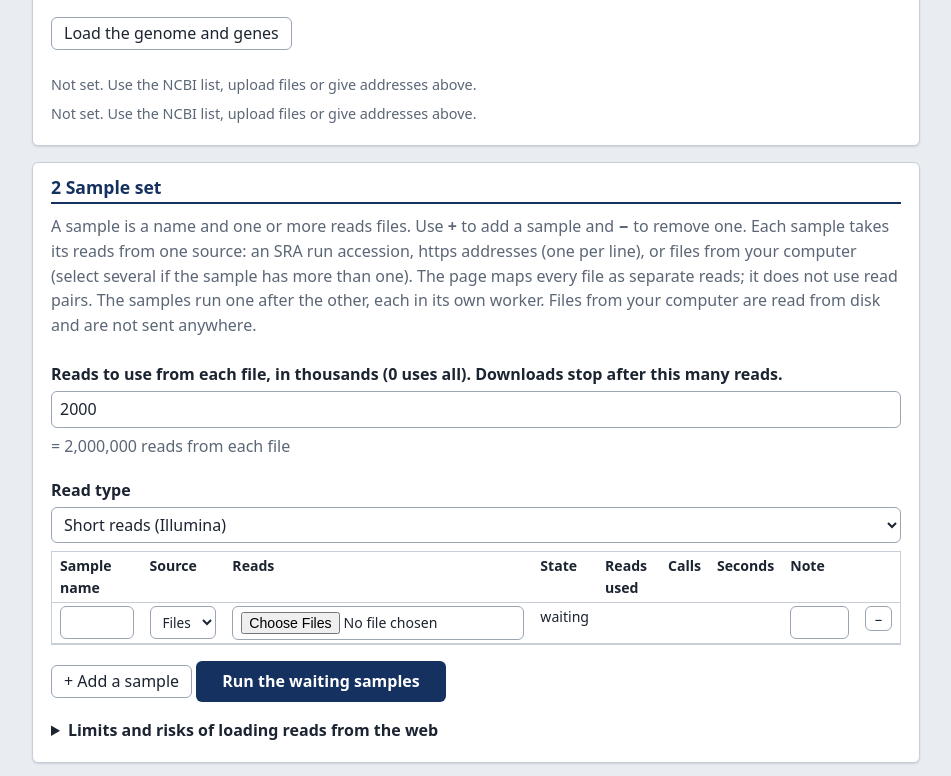
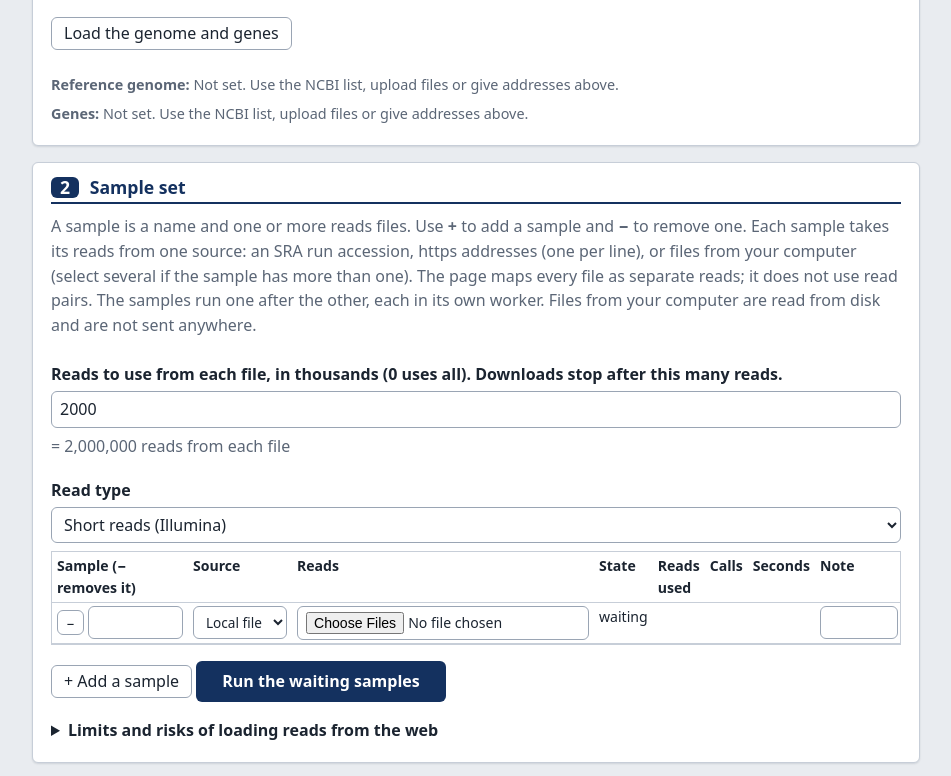
Before and after one commit to stajichlab/qmutfind, a plain HTML site: page site/index.html in a window 1280 px wide. Shown: the part 1195-1971 px from the top of the page, without its empty margins (164-1115 px from the left). Drawn offline with Linux system fonts and the light colour scheme.

Commit message:
Page layout: stacked sample cards on narrow screens, minus button beside the name, labelled source lines, numbered sections 1 and 2
Co-Authored-By: Claude Sonnet 5.5 <noreply@anthropic.com>

```diff
--- a/site/app.js
+++ b/site/app.js
@@ -825,7 +825,8 @@ function sampleRow(s) {
   row.dataset.id = String(s.id);
   const imported = s.state.startsWith('imported');
   const locked = imported || s.state === 'running' || s.state === 'done' || s.state.startsWith('done');
-  const td = (cls) => { const c = document.createElement('td'); if (cls) c.className = cls; row.appendChild(c); return c; };
+  const labels = ['Sample name', 'Source', 'Reads', 'State', 'Reads used', 'Calls', 'Seconds', 'Note'];
+  const td = (cls) => { const c = document.createElement('td'); if (cls) c.className = cls; c.dataset.label = labels[row.children.length]; row.appendChild(c); return c; };
   const edited = () => { // changing a failed or cancelled sample makes it ready to run again
     if (s.state.startsWith('failed') || s.state === 'cancelled') { s.state = 'waiting'; row.querySelector('.strain-state').textContent = 'waiting'; }
     lastCombined = null;
@@ -836,7 +837,9 @@ function sampleRow(s) {
   name.setAttribute('aria-label', 'Sample name');
   name.addEventListener('input', () => { s.name = name.value.trim(); row.dataset.name = s.name; edited(); });
   name.addEventListener('change', () => refreshChoices());
-  nameCell.appendChild(name);
+  const nameLine = Object.assign(document.createElement('div'), { className: 'name-line' });
+  nameCell.appendChild(nameLine);
+  nameLine.appendChild(name);
 
   const sourceCell = td();
   if (imported) {
@@ -846,7 +849,7 @@ function sampleRow(s) {
     source.className = 'sample-source';
     source.setAttribute('aria-label', 'Where the reads come from');
     source.disabled = locked;
-    for (const [value, label] of [['sra', 'SRA run'], ['url', 'Web addresses'], ['local', 'Files from this computer']]) source.appendChild(new Option(label, value));
+    for (const [value, label] of [['sra', 'SRA run'], ['url', 'Web addresses'], ['local', 'Local files']]) source.appendChild(new Option(label, value));
     source.value = s.source;
     sourceCell.appendChild(source);
     source.addEventListener('change', () => { s.source = source.value; edited(); showGroup(); });
@@ -910,14 +913,13 @@ function sampleRow(s) {
   note.addEventListener('input', () => { s.note = note.value.trim(); });
   noteCell.appendChild(note);
 
-  const last = td();
   const remove = Object.assign(document.createElement('button'), { type: 'button', className: 'strain-remove', textContent: '−', disabled: s.state === 'running' });
   remove.setAttribute('aria-label', 'Remove this sample');
   remove.addEventListener('click', () => {
     const at = samples.indexOf(s);
     if (at >= 0 && s.state !== 'running') { samples.splice(at, 1); lastCombined = null; renderSamples(); }
   });
-  last.appendChild(remove);
+  nameLine.prepend(remove); // the minus button sits in front of the name
   return row;
 }
 
--- a/site/index.html
+++ b/site/index.html
@@ -57,7 +57,7 @@
   <div id="example-status" role="status" class="readout"></div>
 </section>
 
-<section class="panel" id="reference-section">
+<section class="panel step" id="reference-section">
   <h2><span class="num">1</span> Reference genome</h2>
   <div class="form">
     <label for="reference-source">Where is your reference genome? Choose one.</label>
@@ -100,7 +100,7 @@
   <div class="source" id="source-gff" role="status"></div>
 </section>
 
-<section class="panel" id="sample-section">
+<section class="panel step" id="sample-section">
   <h2><span class="num">2</span> Sample set</h2>
   <p class="hint">A sample is a name and one or more reads files. Use <b>+</b> to add a sample and <b>&minus;</b> to remove one. Each sample takes its
   reads from one source: an SRA run accession, https addresses (one per line), or files from your computer (select several if
@@ -114,7 +114,7 @@
     <select id="kind"><option value="short">Short reads (Illumina)</option><option value="long">Long reads (Nanopore)</option></select>
   </div>
   <div class="table-wrap"><table id="strain-table" class="grid">
-    <thead><tr><th>Sample name</th><th>Source</th><th>Reads</th><th>State</th><th>Reads used</th><th>Calls</th><th>Seconds</th><th>Note</th><th></th></tr></thead>
+    <thead><tr><th>Sample (&minus; removes it)</th><th>Source</th><th>Reads</th><th>State</th><th>Reads used</th><th>Calls</th><th>Seconds</th><th>Note</th></tr></thead>
     <tbody></tbody>
   </table></div>
   <p><button id="strain-add" type="button" aria-label="Add a sample">+ Add a sample</button>
--- a/site/style.css
+++ b/site/style.css
@@ -225,8 +225,26 @@ table.grid td.new { font-weight: 700; }
 
 .mode { margin: 8px 0; }
 #strain-table input[type=text], #strain-table select, #strain-table textarea { font: inherit; font-size: .85rem; width: 100%; box-sizing: border-box; }
-#strain-table td.sample-reads { min-width: 17rem; }
+#strain-table td.sample-reads { min-width: 12rem; }
 #strain-table .sample-info { white-space: pre-line; margin: 4px 0 0; }
 #strain-table button.sample-check { margin-left: 6px; font: inherit; font-size: .85rem; padding: 1px 8px; border: 1px solid var(--field-line); background: var(--field-bg); color: var(--panel-fg); border-radius: var(--radius); cursor: pointer; }
 #read-limit-echo { margin: 2px 0 8px; }
 [hidden] { display: none !important; }
+
+#source-reference::before { content: "Reference genome: "; font-weight: 600; }
+#source-gff::before { content: "Genes: "; font-weight: 600; }
+#strain-table td:nth-child(1) { min-width: 8.5rem; }
+#strain-table td:nth-child(2) { min-width: 6.5rem; }
+#strain-table th, #strain-table td { padding-left: 5px; padding-right: 5px; }
+.name-line { display: flex; gap: 4px; align-items: center; }
+.name-line input { min-width: 0; flex: 1; }
+#strain-table td:nth-child(8) { min-width: 5.5rem; }
+@media (max-width: 720px) {
+  .table-wrap:has(#strain-table) { max-height: none; border: 0; }
+  #strain-table, #strain-table tbody, #strain-table tr, #strain-table td { display: block; width: 100%; box-sizing: border-box; }
+  #strain-table thead { display: none; }
+  #strain-table tr { border: 1px solid var(--line); border-radius: var(--radius); margin: 10px 0; padding: 6px 8px; }
+  #strain-table td { border: 0; padding: 3px 0; min-width: 0 !important; }
+  #strain-table td::before { content: attr(data-label); display: block; font-size: .78rem; font-weight: 600; opacity: .85; }
+  #strain-table td.strain-reads:empty, #strain-table td.strain-calls:empty, #strain-table td.strain-seconds:empty { display: none; }
+}
```
